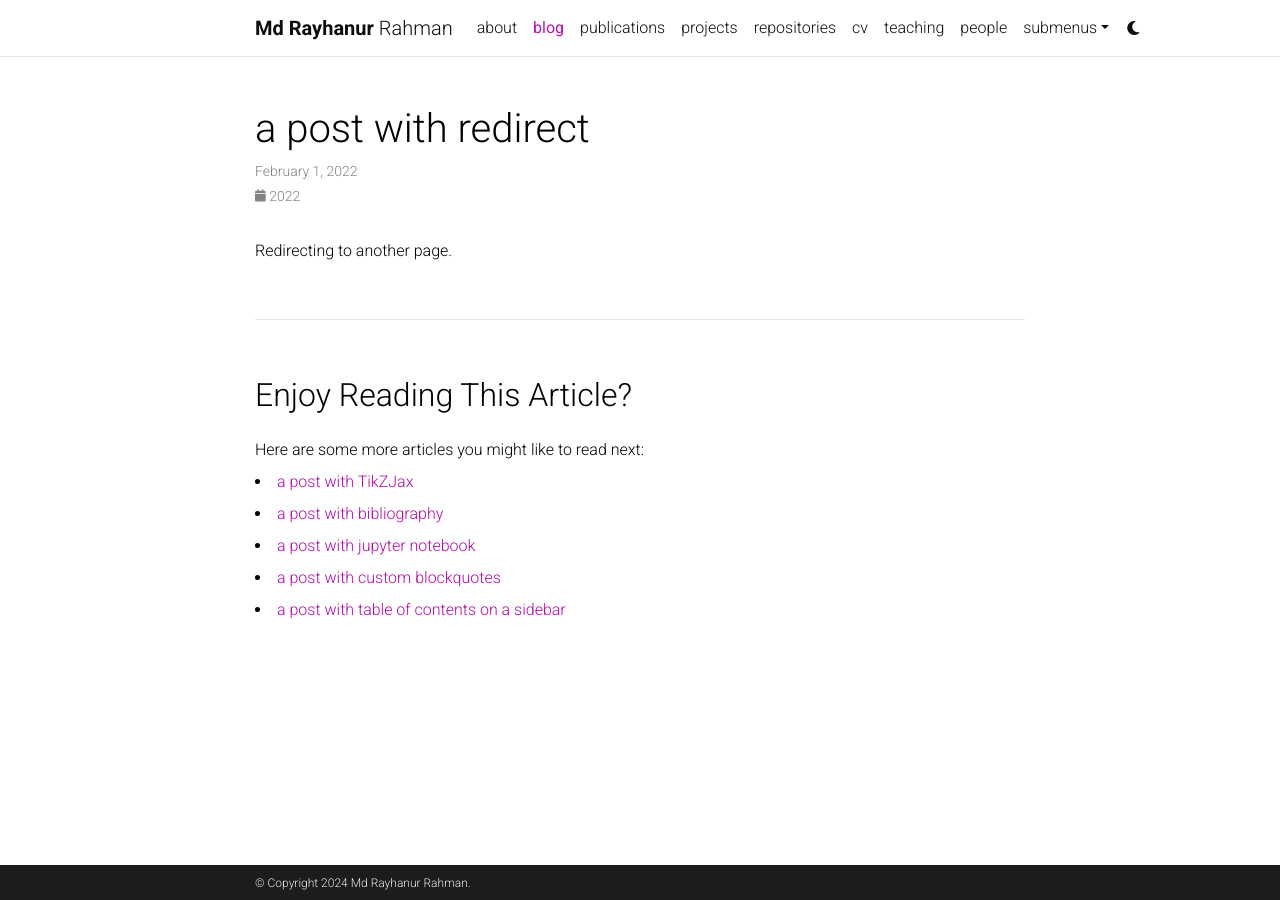
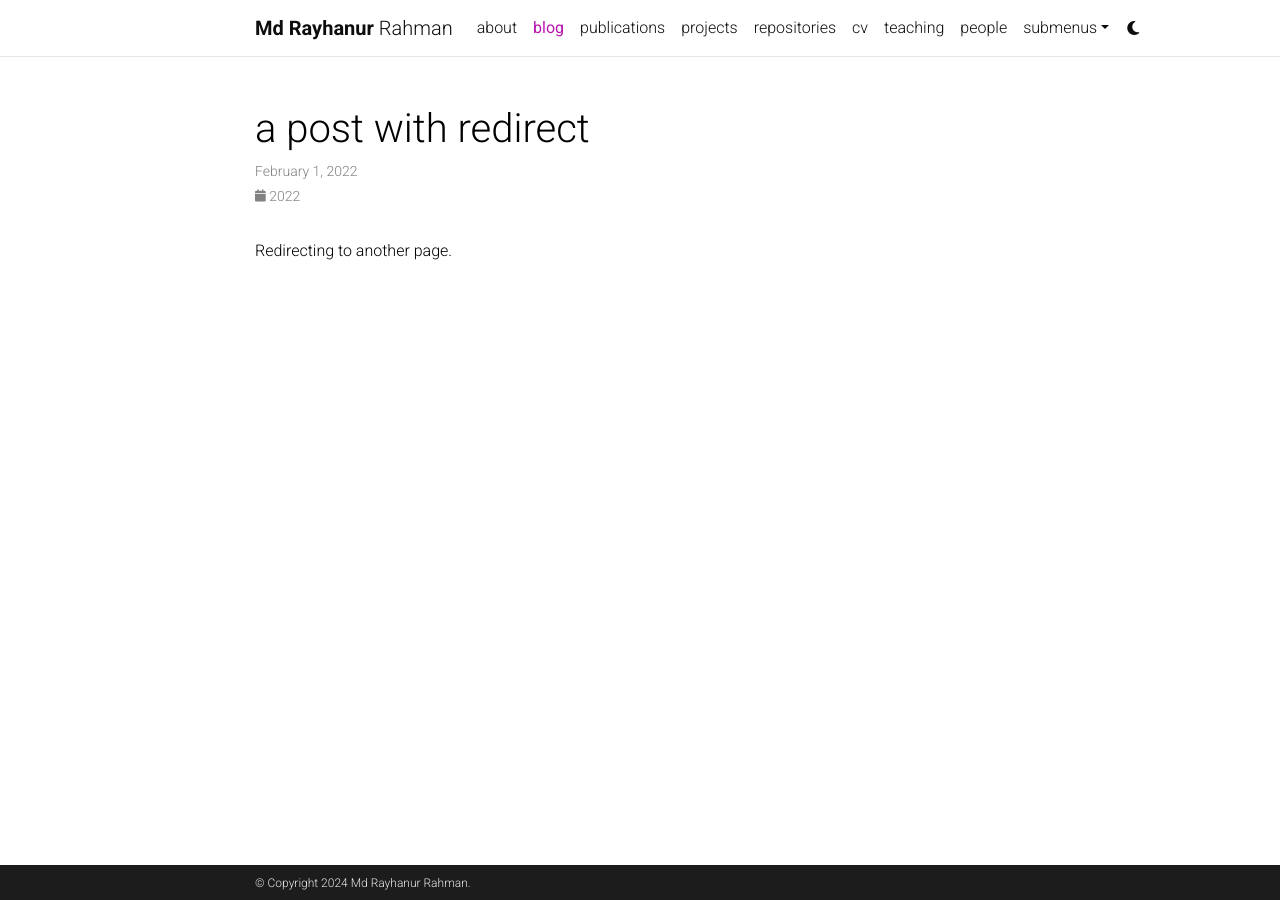
Before and after one commit to brokenquark/brokenquark.github.io, a Jekyll site: the page built from _posts/2022-02-01-redirect.md, in a window 1280 px wide. Built offline with Jekyll 4.4.1, drawn with Linux system fonts in a browser that asks for light colours; comment, search, counter and statistics services are not loaded; a style sheet for code colours, icons or effects is not loaded.

Commit message:
Update _config.yml

```diff
--- a/_config.yml
+++ b/_config.yml
@@ -37,7 +37,7 @@
 # will use title and url fields
 # Take a look to https://github.com/jekyll/jekyll-feed for more customization
 
-rss_icon: true
+rss_icon: false
 
 # -----------------------------------------------------------------------------
 # Layout
@@ -124,7 +124,7 @@
   enabled: true
 
 related_blog_posts:
-  enabled: true
+  enabled: false
   max_related: 5
 
 # Giscus comments (RECOMMENDED)
@@ -169,12 +169,12 @@
     permalink: /projects/:path/
 
 announcements:
-  enabled: true
+  enabled: false
   scrollable: true # adds a vertical scroll bar if there are more than 3 news items
   limit: 5 # leave blank to include all the news in the `_news` folder
 
 latest_posts:
-  enabled: true
+  enabled: false
   scrollable: true # adds a vertical scroll bar if there are more than 3 new posts items
   limit: 3 # leave blank to include all the blog posts
 
@@ -314,7 +314,7 @@
 
 # These are the defaults
 external_links:
-  enabled: true
+  enabled: false
   rel: external nofollow noopener
   target: _blank
   exclude:
```
